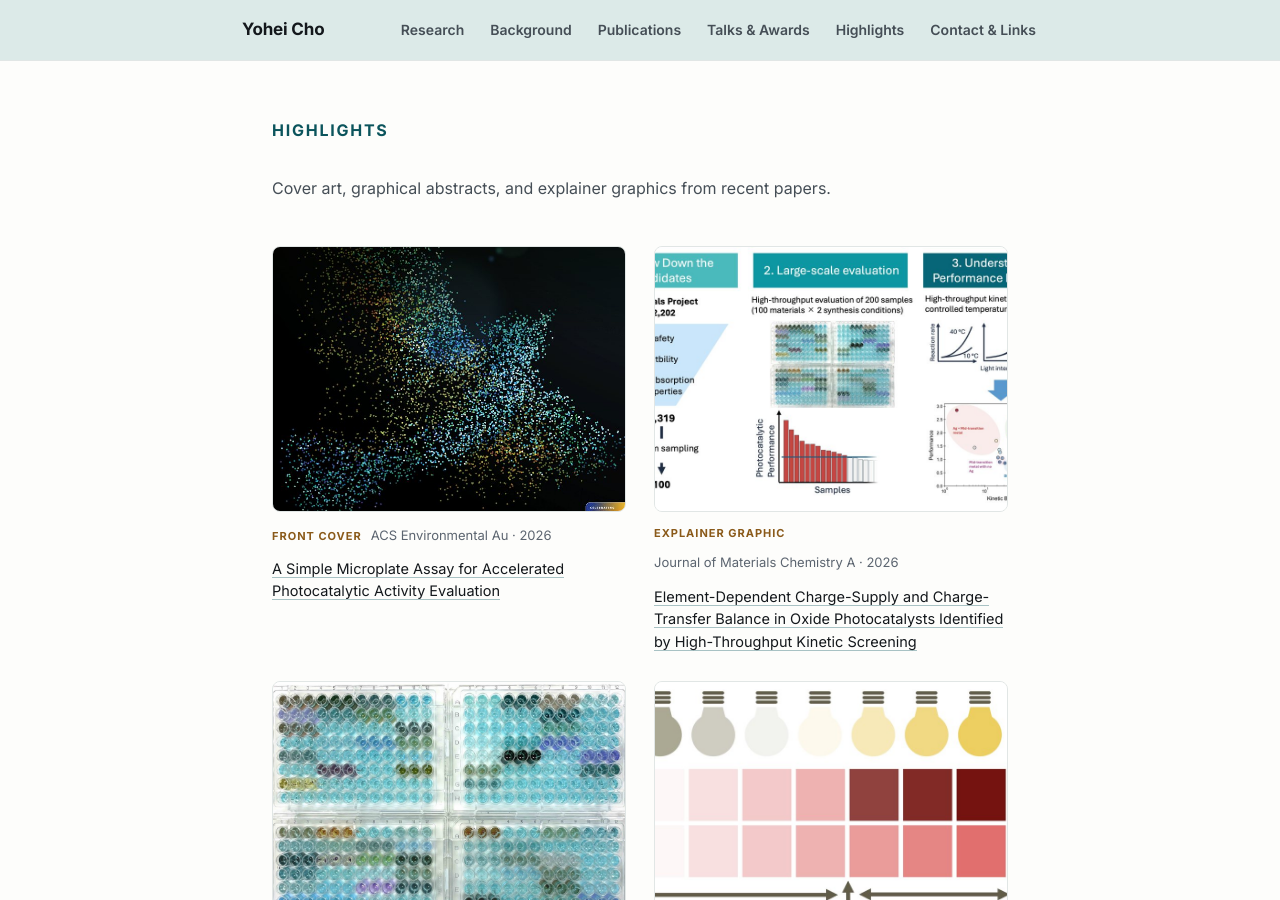
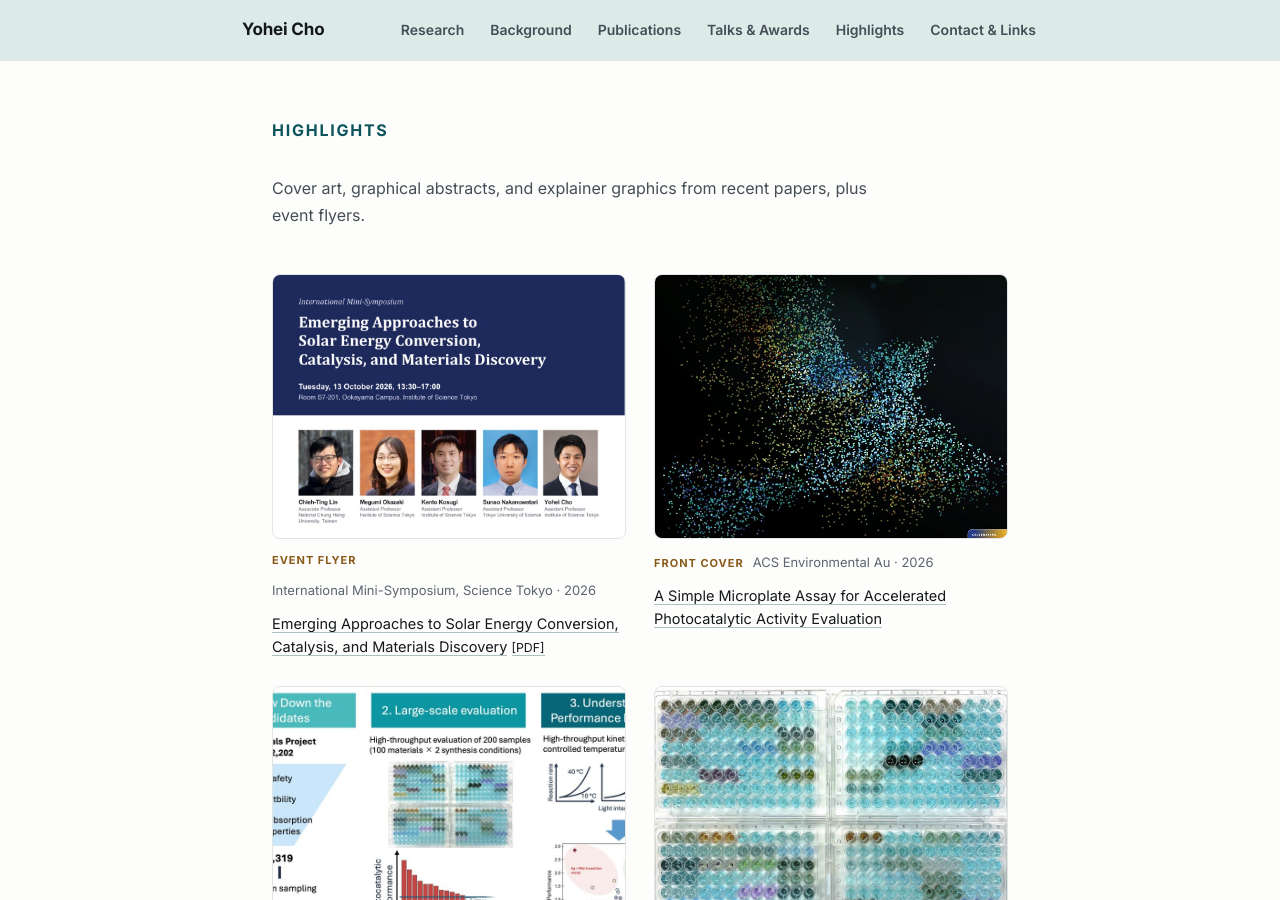
Before and after one commit to YoheiC01/YoheiC01.github.io, a Jekyll site: the page built from highlights.html, in a window 1280 px wide and 900 px high. Built offline with Jekyll 4.4.1, drawn with Linux system fonts in a browser that asks for light colours.

Commit message:
Add mini-symposium (2026-10-13) report news and restore flyer highlight
Co-Authored-By: Claude Opus 5.5 <noreply@anthropic.com>

```diff
--- a/_data/highlights.yml
+++ b/_data/highlights.yml
@@ -10,6 +10,13 @@
 #   doi:     string, just the suffix, used to link back to the paper
 #   pdf:     filename under assets/files/ (optional) — links the title to a PDF
 #            (e.g. an event flyer) instead of a paper; ignored if doi is set
+
+- image: "flyer-minisymposium-2026.jpg"
+  kind: "Event Flyer"
+  journal: "International Mini-Symposium, Science Tokyo"
+  year: 2026
+  title: "Emerging Approaches to Solar Energy Conversion, Catalysis, and Materials Discovery"
+  pdf: "flyer-minisymposium-2026-10-13.pdf"
 
 - image: "front-cover-acsenvironau-2026.jpg"
   kind: "Front Cover"
--- a/_data/news.yml
+++ b/_data/news.yml
@@ -7,6 +7,10 @@
 #   doi:  string, just the DOI suffix (optional) — links the item to the paper
 #   url:  string (optional) — links the item to a non-paper page (grant, award, etc.); ignored if doi is set
 #   pdf:  filename under assets/files/ (optional) — links the item to a PDF (e.g. an event flyer); ignored if doi or url is set
+
+- date: "2026-10-13"
+  en: "Held the International Mini-Symposium \"Emerging Approaches to Solar Energy Conversion, Catalysis, and Materials Discovery\" at the Ookayama Campus, Institute of Science Tokyo, with speakers from National Chung Hsing University (Taiwan), Institute of Science Tokyo, and Tokyo University of Science. Thank you to all the speakers and participants."
+  jp: "東京科学大学大岡山キャンパスにて、国際ミニシンポジウム「Emerging Approaches to Solar Energy Conversion, Catalysis, and Materials Discovery」を開催しました。国立中興大学（台湾）、東京科学大学、東京理科大学から講演者をお迎えしました。ご講演・ご参加いただいた皆様に感謝申し上げます。"
 
 - date: "2026-10-08"
   en: "We will hold the International Mini-Symposium \"Emerging Approaches to Solar Energy Conversion, Catalysis, and Materials Discovery\" on 13 October 2026. If you are interested, please contact cho@mct.isct.ac.jp."
--- a/highlights.html
+++ b/highlights.html
@@ -7,7 +7,7 @@ title: Highlights
 
     <section class="fade-in" style="border-top: none; padding-top: 0;">
         <h2>Highlights</h2>
-        <p class="page-intro">Cover art, graphical abstracts, and explainer graphics from recent papers.</p>
+        <p class="page-intro">Cover art, graphical abstracts, and explainer graphics from recent papers, plus event flyers.</p>
 
         <div class="gallery-grid">
             {%- for item in site.data.highlights -%}
```
Also changed, not shown: assets/img/highlights/flyer-minisymposium-2026.jpg (added), 1 other file.
